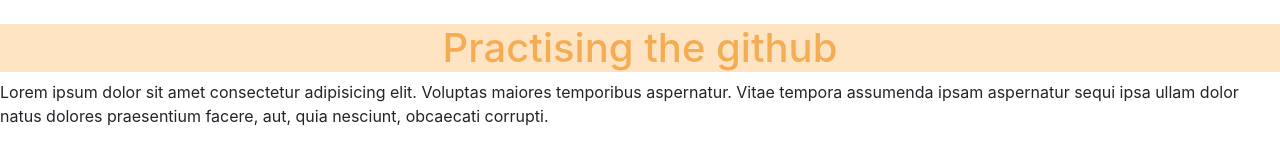
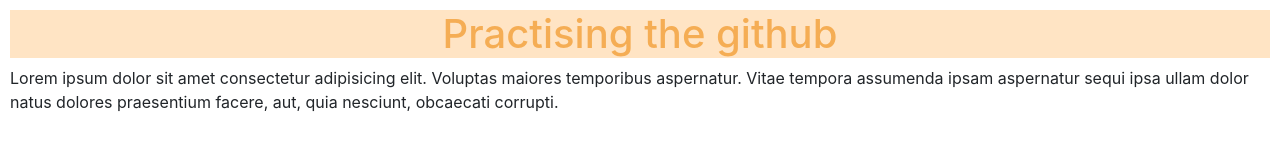
Before and after one commit to arshiya1105/winpjc, a website: page app/index.html in a window 1280 px wide. Drawn offline with nearby package versions, Linux system fonts and the light colour scheme.

Commit message:
some changes

```diff
--- a/app/index.html
+++ b/app/index.html
@@ -13,15 +13,18 @@
     <!-- endbuild -->
     <!-- build:css styles/main.css -->
     <link rel="stylesheet" href="styles/main.css">
-    <style>
-    h1{
-      text-align: center;
-    }
-    </style>
+
     <!-- endbuild -->
   </head>
   <body>
-     <h1 > Practising the github</h1>
-     <p>Lorem ipsum dolor sit amet consectetur adipisicing elit. Voluptas maiores temporibus aspernatur. Vitae tempora assumenda ipsam aspernatur sequi ipsa ullam dolor natus dolores praesentium facere, aut, quia nesciunt, obcaecati corrupti.</p>
-  </body>
+     <div class="box">
+      <h1 > Practising the github</h1>
+      <p>Lorem ipsum dolor sit amet consectetur adipisicing elit. Voluptas maiores temporibus aspernatur. Vitae tempora assumenda ipsam aspernatur sequi ipsa ullam dolor natus dolores praesentium facere, aut, quia nesciunt, obcaecati corrupti.</p>
+
+     </div>
+
+
+
+
+    </body>
 </html>
--- a/app/styles/main.css
+++ b/app/styles/main.css
@@ -5,11 +5,11 @@
   padding: 0.2em 0;
 }
 
+.box{
+  margin: 10px;
+}
 /* Space out content a bit */
-body {
-  padding-top: 1.5rem;
-  padding-bottom: 1.5rem;
-}
+
 
 h1{
   text-align: center;
```
